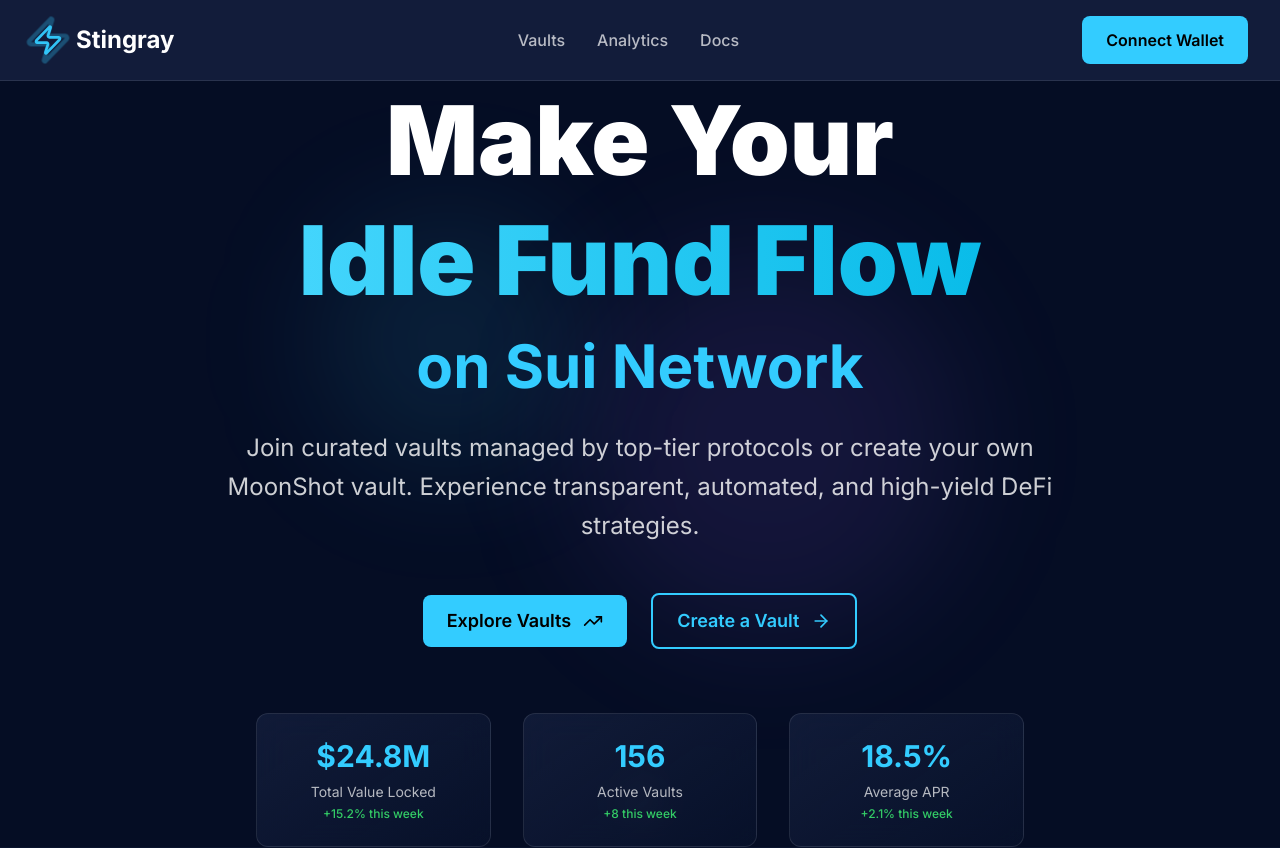
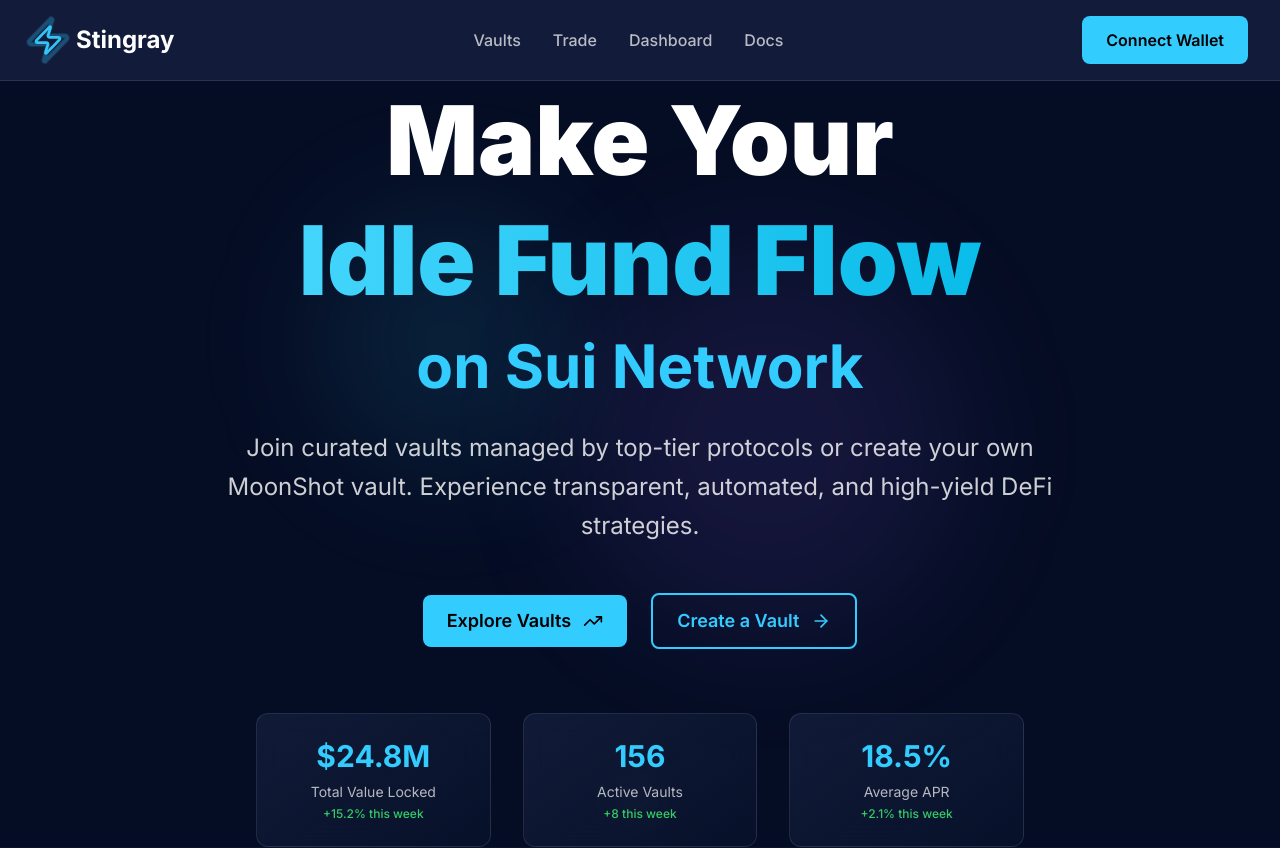
Before and after one commit to Gary579/stingraylabs, a React (Vite) app: page / in a window 1280 px wide. Shown: the top 848 px of the page. Built offline with nearby package versions, Linux system fonts and the light colour scheme.

Commit message:
fix nav bar wording

```diff
--- a/src/components/Footer.tsx
+++ b/src/components/Footer.tsx
@@ -3,9 +3,9 @@ import { Zap, Twitter, Mail, BookOpen, ExternalLink } from 'lucide-react';
 
 const footerLinks = {
   platform: [
-    { name: "Selected Vaults", href: "#vaults" },
-    { name: "Moonplay Vaults", href: "#moonshot" },
-    { name: "Analytics", href: "#analytics" },
+    { name: "Vaults", href: "#vaults" },
+    { name: "Dashboard", href: "#dashboard" },
+    { name: "Trade", href: "#trade" },
   ],
   resources: [
     { name: "Documentation", href: "#docs" },
@@ -50,7 +50,7 @@ export default function Footer() {
 
               {/* Description */}
               <p className="text-white/70 text-sm leading-relaxed mb-6">
-                The future of active fund management on Sui Network. Experience transparent,
+                The future of Manual Fund management on Sui Network. Experience transparent,
                 automated, and high-yield DeFi strategies.
               </p>
 
--- a/src/components/Header.tsx
+++ b/src/components/Header.tsx
@@ -31,7 +31,7 @@ export default function Header() {
 
           {/* Desktop Navigation */}
           <nav className="hidden md:flex items-center space-x-8">
-            {['Vaults', 'Analytics', 'Docs'].map((item, index) => (
+            {['Vaults', 'Trade', 'Dashboard', 'Docs'].map((item, index) => (
               <motion.a
                 key={item}
                 href={`#${item.toLowerCase()}`}
@@ -78,7 +78,7 @@ export default function Header() {
           exit={{ opacity: 0, height: 0 }}
         >
           <div className="px-4 py-6 space-y-4">
-            {['Vaults', 'Analytics', 'Docs'].map((item) => (
+            {['Vaults', 'Trade', 'Dashboard', 'Docs'].map((item) => (
               <a
                 key={item}
                 href={`#${item.toLowerCase()}`}
--- a/vite.config.ts
+++ b/vite.config.ts
@@ -9,7 +9,7 @@ export default defineConfig({
     tailwindcss(),
   ],
   server: {
-    port: 5173,
+    port: 5175,
     host: '0.0.0.0', // 允許外部訪問
     open: true, // 自動開啟瀏覽器
   },
```
